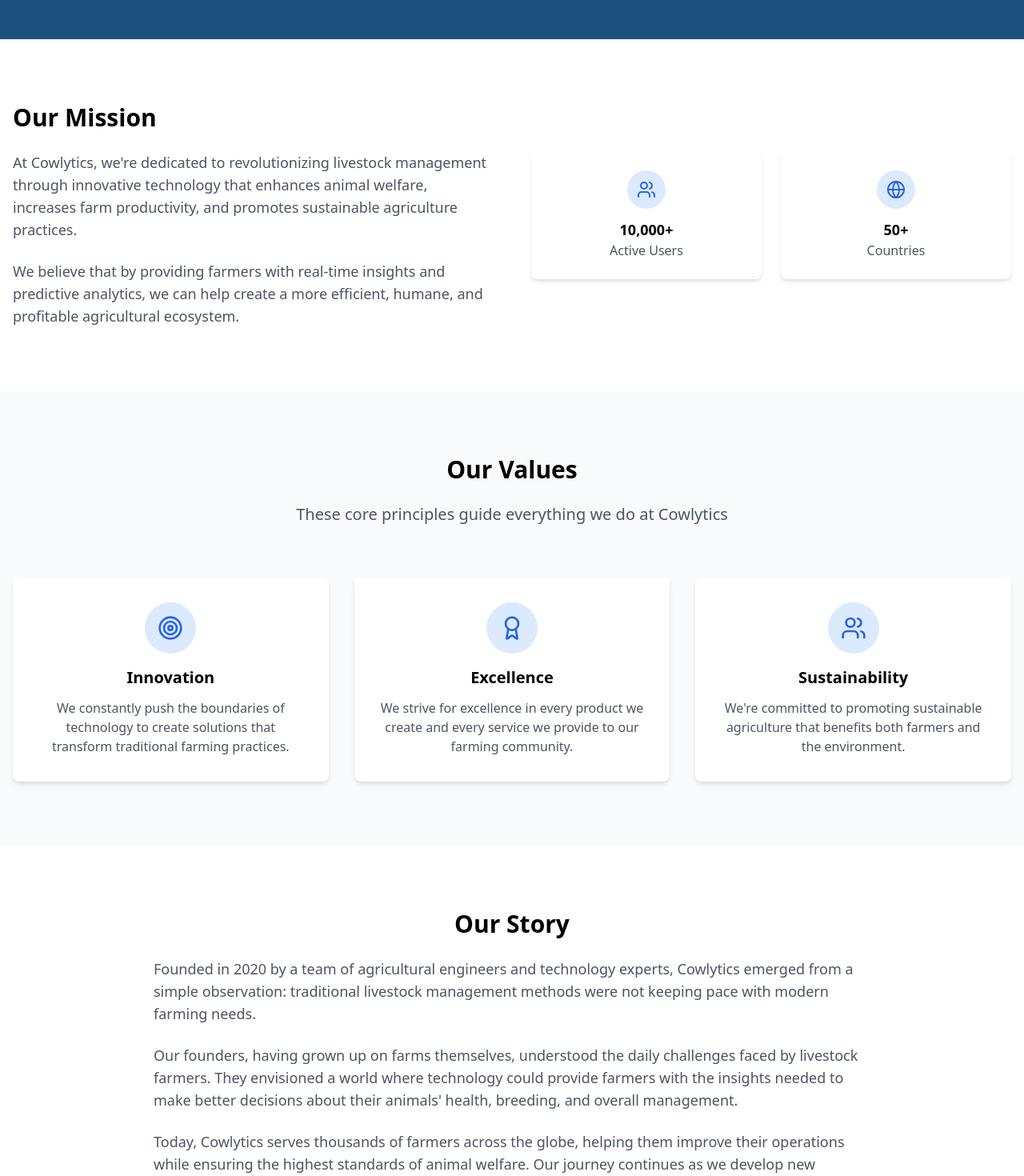
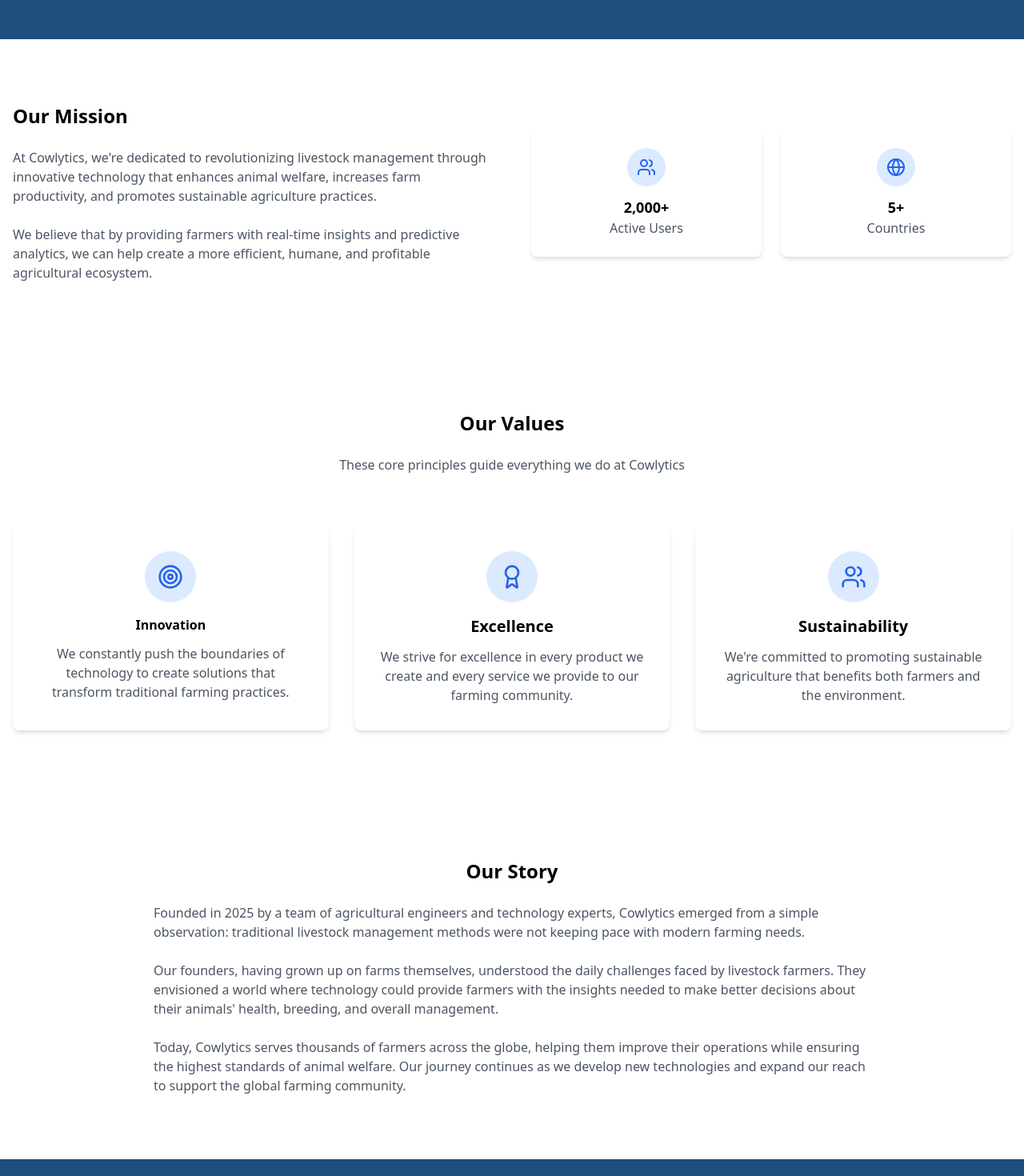
Before and after one commit to baudoinvic/Cowlytics_platform, a React (Vite) app: page /about in a window 1280 px wide. Shown: the part 280-1750 px from the top of the page at 80% size. Built offline with nearby package versions, Linux system fonts and the light colour scheme.

Commit message:
fixed the landing page

```diff
--- a/src/Components/Navbar.jsx
+++ b/src/Components/Navbar.jsx
@@ -4,20 +4,57 @@ import { Users } from "lucide-react";
 
 const Navbar = () => {
   return (
+    // <nav className="bg-white shadow-sm border-b">
+    //   <div className="container mx-auto px-4">
+    //     <div className="flex items-center justify-between h-16">
+    //       <a href="/" className="flex items-center space-x-2">
+    //         <Users className="h-8 w-8 text-blue-600" />
+    //         <span className="text-xl font-bold text-gray-900">Cowlytics</span>
+    //       </a>
+
+    //       <div className="hidden md:flex items-center space-x-8">
+    //         <a
+    //           href="/"
+    //           className="text-gray-700 hover:text-blue-600 transition-colors"
+    //         >
+    //           Home
+    //         </a>
+    //         <a
+    //           href="/about"
+    //           className="text-gray-700 hover:text-blue-600 transition-colors"
+    //         >
+    //           About Us
+    //         </a>
+    //         <a
+    //           href="/contact"
+    //           className="text-gray-700 hover:text-blue-600 transition-colors"
+    //         >
+    //           Contact Us
+    //         </a>
+    //       </div>
+
+    //       <button className="bg-[#1C4F7B] hover:bg-blue-700 text-white font-semibold px-6 py-2 rounded-lg shadow-md transition-all duration-300">
+    //         Get Started
+    //       </button>
+    //     </div>
+    //   </div>
+    // </nav>
     <nav className="bg-white shadow-sm border-b">
       <div className="container mx-auto px-4">
         <div className="flex items-center justify-between h-16">
+          {/* Logo (Left side) */}
           <a href="/" className="flex items-center space-x-2">
             <Users className="h-8 w-8 text-blue-600" />
             <span className="text-xl font-bold text-gray-900">Cowlytics</span>
           </a>
 
+          {/* Right side: Links + Button */}
           <div className="hidden md:flex items-center space-x-8">
             <a
               href="/"
               className="text-gray-700 hover:text-blue-600 transition-colors"
             >
-              Features
+              Home
             </a>
             <a
               href="/about"
@@ -31,11 +68,11 @@ const Navbar = () => {
             >
               Contact Us
             </a>
+
+            <button className="bg-[#1C4F7B] hover:bg-blue-700 text-white font-semibold px-6 py-2 rounded-lg shadow-md transition-all duration-300">
+              Get Started
+            </button>
           </div>
-
-          <button className="bg-[#1C4F7B] hover:bg-blue-700 text-white font-semibold px-6 py-2 rounded-lg shadow-md transition-all duration-300">
-            Get Started
-          </button>
         </div>
       </div>
     </nav>
--- a/src/Pages/About.jsx
+++ b/src/Pages/About.jsx
@@ -24,14 +24,14 @@ const About = () => {
       <section className="py-20">
         <div className="container mx-auto px-4 grid lg:grid-cols-2 gap-12 items-center">
           <div>
-            <h2 className="text-3xl font-bold mb-6">Our Mission</h2>
-            <p className="text-gray-600 mb-6 text-lg">
+            <h2 className="text-2xl font-bold mb-6">Our Mission</h2>
+            <p className="text-gray-600 mb-6 ">
               At Cowlytics, we're dedicated to revolutionizing livestock
               management through innovative technology that enhances animal
               welfare, increases farm productivity, and promotes sustainable
               agriculture practices.
             </p>
-            <p className="text-gray-600 text-lg">
+            <p className="text-gray-600 ">
               We believe that by providing farmers with real-time insights and
               predictive analytics, we can help create a more efficient, humane,
               and profitable agricultural ecosystem.
@@ -44,7 +44,7 @@ const About = () => {
               <div className="bg-blue-100 rounded-full w-12 h-12 flex items-center justify-center mx-auto mb-3">
                 <Users className="h-6 w-6 text-blue-600" />
               </div>
-              <h3 className="font-semibold text-lg">10,000+</h3>
+              <h3 className="font-semibold text-lg">2,000+</h3>
               <p className="text-gray-600">Active Users</p>
             </div>
 
@@ -52,7 +52,7 @@ const About = () => {
               <div className="bg-blue-100 rounded-full w-12 h-12 flex items-center justify-center mx-auto mb-3">
                 <Globe className="h-6 w-6 text-blue-600" />
               </div>
-              <h3 className="font-semibold text-lg">50+</h3>
+              <h3 className="font-semibold text-lg">5+</h3>
               <p className="text-gray-600">Countries</p>
             </div>
           </div>
@@ -60,10 +60,10 @@ const About = () => {
       </section>
 
       {/* Values Section */}
-      <section className="py-20 bg-gray-50">
+      <section className="py-20 ">
         <div className="container mx-auto px-4 text-center">
-          <h2 className="text-3xl font-bold mb-6">Our Values</h2>
-          <p className="text-xl text-gray-600 max-w-3xl mx-auto mb-16">
+          <h2 className="text-2xl font-bold mb-6">Our Values</h2>
+          <p className="text-gray-600 max-w-3xl mx-auto mb-16">
             These core principles guide everything we do at Cowlytics
           </p>
 
@@ -73,7 +73,7 @@ const About = () => {
               <div className="bg-blue-100 rounded-full w-16 h-16 flex items-center justify-center mx-auto mb-4">
                 <Target className="h-8 w-8 text-blue-600" />
               </div>
-              <h3 className="text-xl font-semibold mb-3">Innovation</h3>
+              <h3 className="font-semibold mb-3">Innovation</h3>
               <p className="text-gray-600">
                 We constantly push the boundaries of technology to create
                 solutions that transform traditional farming practices.
@@ -110,22 +110,22 @@ const About = () => {
       {/* Our Story */}
       <section className="py-20">
         <div className="container mx-auto px-4 text-center">
-          <h2 className="text-3xl font-bold mb-6">Our Story</h2>
+          <h2 className="text-2xl font-bold mb-6">Our Story</h2>
           <div className="max-w-4xl mx-auto text-left">
-            <p className="text-lg text-gray-600 mb-6">
-              Founded in 2020 by a team of agricultural engineers and technology
+            <p className="text-gray-600 mb-6">
+              Founded in 2025 by a team of agricultural engineers and technology
               experts, Cowlytics emerged from a simple observation: traditional
               livestock management methods were not keeping pace with modern
               farming needs.
             </p>
-            <p className="text-lg text-gray-600 mb-6">
+            <p className=" text-gray-600 mb-6">
               Our founders, having grown up on farms themselves, understood the
               daily challenges faced by livestock farmers. They envisioned a
               world where technology could provide farmers with the insights
               needed to make better decisions about their animals' health,
               breeding, and overall management.
             </p>
-            <p className="text-lg text-gray-600">
+            <p className="text-gray-600">
               Today, Cowlytics serves thousands of farmers across the globe,
               helping them improve their operations while ensuring the highest
               standards of animal welfare. Our journey continues as we develop
```
